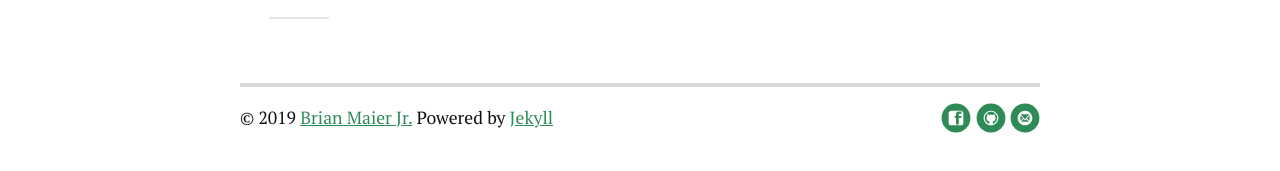
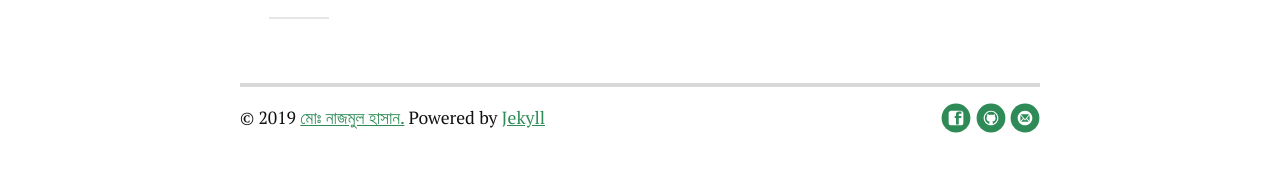
Before and after one commit to farhapartex/farhapartex.github.io, a Jekyll site: the page built from index.html, in a window 1280 px wide. Shown: the part 732-903 px from the top of the page. Built offline with Jekyll 4.4.1, drawn with Linux system fonts in a browser that asks for light colours; nearby versions of some CDN libraries; the list of posts is cut into pages by our own code.

Commit message:
copyright changed

```diff
--- a/_includes/footer.html
+++ b/_includes/footer.html
@@ -1,6 +1,6 @@
 <div class="footer">
    <div class="container">
-      <p class="copy">&copy; {{ site.time | date: '%Y' }} <a href="http://brianmaierjr.com">Brian Maier Jr.</a> Powered by <a href="http://jekyllrb.com">Jekyll</a></p>
+      <p class="copy">&copy; {{ site.time | date: '%Y' }} <a href="http://brianmaierjr.com">মোঃ নাজমুল হাসান.</a> Powered by <a href="http://jekyllrb.com">Jekyll</a></p>
 
       <div class="footer-links">
          <ul class="noList">
```
